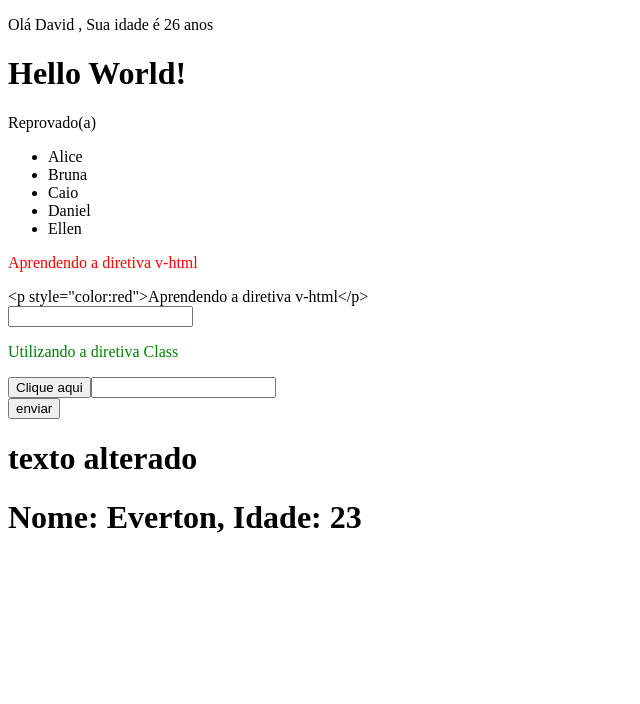
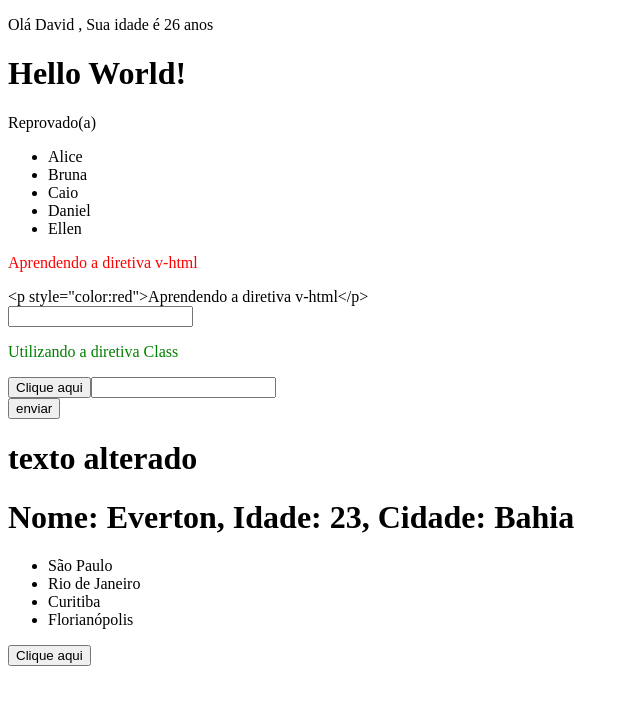
Before and after one commit to Everton3012/estudo-vue, a Vue app: page / in a window 1280 px wide. Shown: the top 704 px of the page, without its empty margins (0-640 px from the left). Built offline with nearby package versions, Linux system fonts and the light colour scheme.

Commit message:
propsDinamicas

```diff
--- a/src/App.vue
+++ b/src/App.vue
@@ -11,7 +11,7 @@ import Exemplo07 from '@/components/Exemplo07Click.vue';
 import Exemplo08 from '@/components/Exemplo08Teclado.vue';
 import Exemplo09 from '@/components/Exemplo09Enviar.vue';
 import Exemplo10 from '@/components/Exemplo10Lifecycle.vue';
-import Exemplo11 from '@/components/Exemplo11PropsEstaticas.vue';
+import Exemplo11 from '@/components/Exemplo11Props1.vue';
 </script>
 
 <!-- HTML -->
--- /dev/null
+++ b/src/components/Exemplo11Props1.vue
@@ -0,0 +1,24 @@
+<!-- SCRIPT -->
+<script setup>
+  //Importar componente
+  import Exemplo11Props from '@/components/Exemplo11Props2.vue';
+
+  // Variáveis
+  let cidade = 'Bahia';
+  let cidades = ['São Paulo', 'Rio de Janeiro' , 'Curitiba', 'Florianópolis'];
+
+  // Função
+  const mensagem = () => {
+    alert('Função criada no componente: Exemplo11Props');
+  }
+</script>
+
+<!-- HTML -->
+<template>
+  <Exemplo11Props nome="Everton" idade="23" :cidade="cidade" :vetor="cidades" :funcao="mensagem"/>
+</template>
+
+<!-- CSS -->
+<style scoped>
+
+</style>
--- /dev/null
+++ b/src/components/Exemplo11Props2.vue
@@ -0,0 +1,24 @@
+<!-- SCRIPT -->
+<script setup>
+  const props = defineProps([
+    'nome',
+    'idade',
+    'cidade',
+    'vetor',
+    'funcao'
+  ]);
+</script>
+
+<!-- HTML -->
+<template>
+  <h1>{{ `Nome: ${nome}, Idade: ${idade}, Cidade: ${cidade} ` }}</h1>
+  <ul>
+    <li v-for="v of vetor">{{ v }}</li>
+  </ul>
+  <button @click="funcao">Clique aqui</button>
+</template>
+
+<!-- CSS -->
+<style scoped>
+
+</style>
--- a/src/components/Exemplo11PropsEstaticas.vue
+++ /dev/null
@@ -1,15 +0,0 @@
-<!-- SCRIPT -->
-<script setup>
-  //Importar componente
-  import Exemplo11Props from '@/components/Exemplo11PropsEstaticas2.vue';
-</script>
-
-<!-- HTML -->
-<template>
-  <Exemplo11Props nome="Everton" idade="23"/>
-</template>
-
-<!-- CSS -->
-<style scoped>
-
-</style>
--- a/src/components/Exemplo11PropsEstaticas2.vue
+++ /dev/null
@@ -1,17 +0,0 @@
-<!-- SCRIPT -->
-<script setup>
-  const props = defineProps([
-    'nome',
-    'idade'
-  ]);
-</script>
-
-<!-- HTML -->
-<template>
-  <h1>{{ `Nome: ${nome}, Idade: ${idade}` }}</h1>
-</template>
-
-<!-- CSS -->
-<style scoped>
-
-</style>
```
